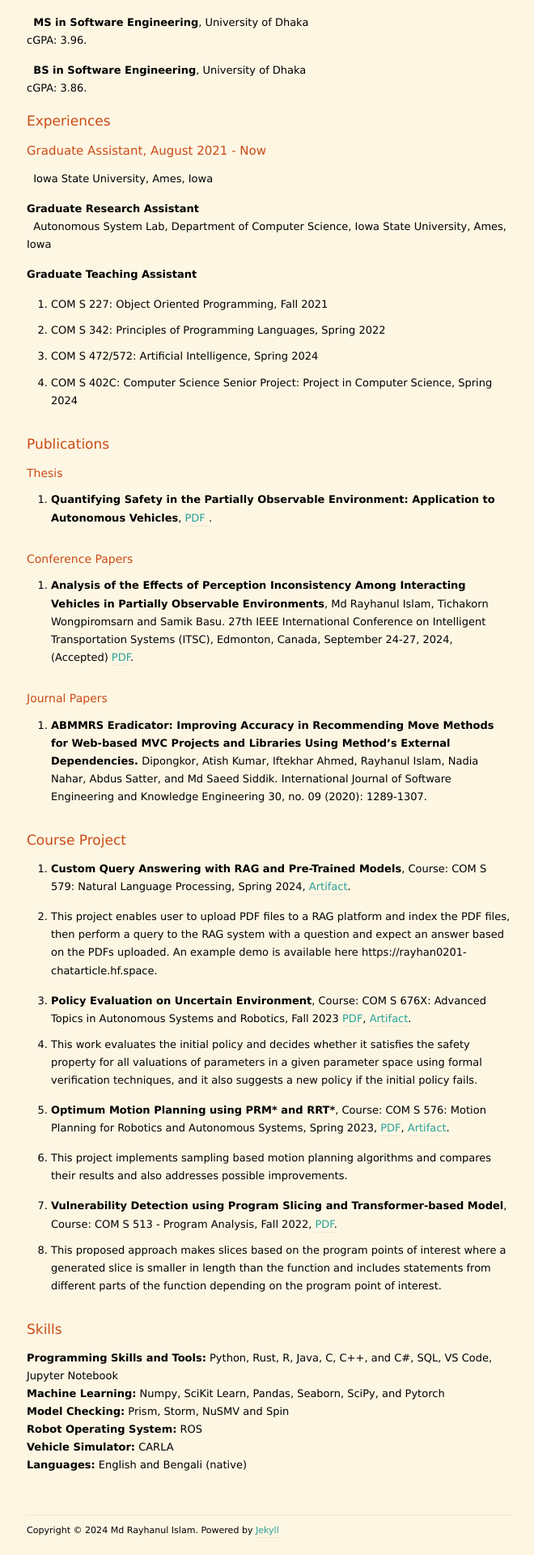
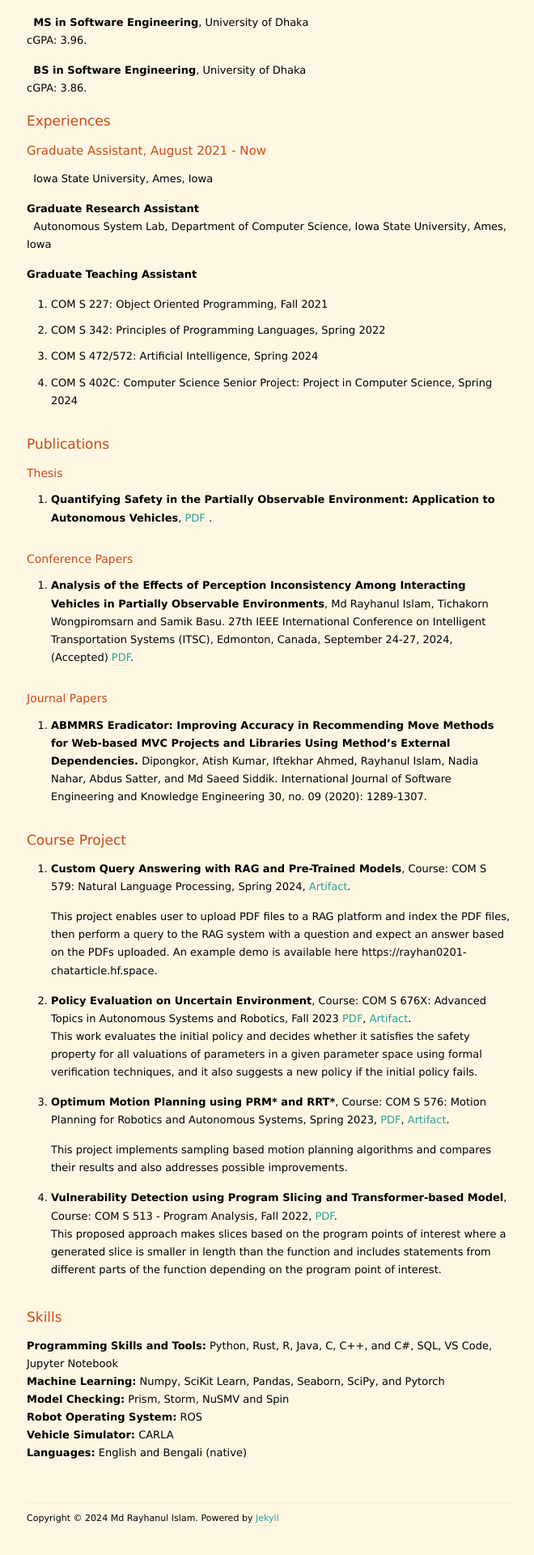
Before and after one commit to rayhanul/rayhanul.github.io, a Jekyll site: the page built from index.markdown, in a window 1280 px wide. Shown: the part 650-2570 px from the top of the page at 81% size, without its empty margins (307-967 px from the left). Built offline with Jekyll 4.4.1, drawn with Linux system fonts in a browser that asks for light colours; nearby versions of some CDN libraries; the list of posts is cut into pages by our own code.

```diff
--- a/index.markdown
+++ b/index.markdown
@@ -88,17 +88,17 @@ cGPA: 3.86.
 # Course Project
 - **Custom Query Answering with RAG and Pre-Trained Models**, Course: COM S 579: Natural Language Processing, Spring 2024, <a href="https://github.com/rayhanul/COMS-579">Artifact</a>.
 
-- This project enables user to upload PDF files to a RAG platform and index the PDF files, then perform a query to the RAG system with a question and expect an answer based on the PDFs uploaded. An example demo is available here https://rayhan0201-chatarticle.hf.space.
+     This project enables user to upload PDF files to a RAG platform and index the PDF files, then perform a query to the RAG system with a question and expect an answer based on the PDFs uploaded. An example demo is available here https://rayhan0201-chatarticle.hf.space.
 
 - **Policy Evaluation on Uncertain Environment**, Course: COM S 676X: Advanced Topics in Autonomous Systems and Robotics, Fall 2023 <a href="/documents/project_report/COMS676X_Final_project.pdf">PDF</a>, <a href="https://github.com/rayhanul/COMS676_project">Artifact</a>.
-- This work evaluates the initial policy and decides whether it satisfies the safety property for all valuations of parameters in a given parameter space using formal verification techniques, and it also suggests a new policy if the initial policy fails.
+     This work evaluates the initial policy and decides whether it satisfies the safety property for all valuations of parameters in a given parameter space using formal verification techniques, and it also suggests a new policy if the initial policy fails.
 
 - **Optimum Motion Planning using PRM\* and RRT\***, Course: COM S 576: Motion Planning for Robotics and Autonomous Systems, Spring 2023, <a href="/documents/project_report/COMS576_project_final_report.pdf">PDF</a>, <a href="https://github.com/rayhanul/COMS576_Project">Artifact</a>.
 
-- This project implements sampling based motion planning algorithms and compares their results and also addresses possible improvements.
+     This project implements sampling based motion planning algorithms and compares their results and also addresses possible improvements.
 
  - **Vulnerability Detection using Program Slicing and Transformer-based Model**, Course: COM S 513 - Program Analysis, Fall 2022, <a href="/documents/project_report/513_Project_Report.pdf">PDF</a>.
-- This proposed approach makes slices based on the program points of interest where a generated slice is smaller in length than the function and includes statements from different parts of the function depending on the program point of interest.
+     This proposed approach makes slices based on the program points of interest where a generated slice is smaller in length than the function and includes statements from different parts of the function depending on the program point of interest.
 
 # Skills
 
```
